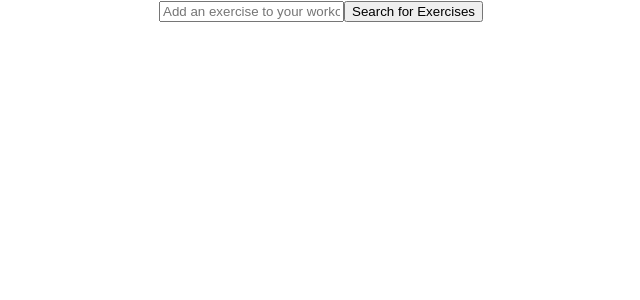
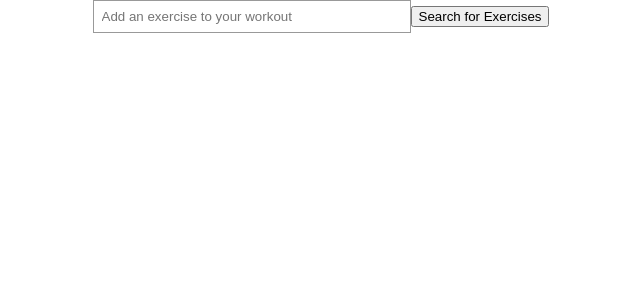
Before and after one commit to briensthomas/muscle-group-tracker, a React (Create React App) app: page / in a window 1280 px wide. Shown: the top 300 px of the page, without its empty margins (319-959 px from the left). Built offline with nearby package versions, Linux system fonts and the light colour scheme.

Commit message:
autocomplete functions as expected; on selection of a suggestion from the dropdown by clicking or pressing enter, correctly sends that text to the handleSearch function to return the results object.

```diff
--- /dev/null
+++ b/src/Components/ExerciseInput/ExerciseInput.css
@@ -0,0 +1,37 @@
+input {
+    border: 1px solid #999;
+    padding: 8px;
+    width: 300px;
+}
+
+.no-autocomplete {
+    color: #999;
+    padding: 8px;
+}
+
+.autocomplete {
+    border: 1px solid #999;
+    border-top-width: 0;
+    list-style: none;
+    margin-top: 0;
+    max-height: 140px;
+    overflow-y: auto;
+    padding-left: 0;
+    width: calc(300px + 1rem);
+}
+
+.autocomplete li {
+    padding: 8px;
+    list-style: none;
+}
+
+.autocomplete > .active,
+.autocomplete li:hover {
+    background-color: darkgray;
+    cursor: pointer;
+    font-weight: 700;
+}
+
+.authocomplete li:not(:last-of-type) {
+    border-bottom: 1px solid #999;
+}
--- a/src/Components/ExerciseInput/ExerciseInput.jsx
+++ b/src/Components/ExerciseInput/ExerciseInput.jsx
@@ -1,31 +1,105 @@
 import React, { useEffect, useState } from 'react'
+import './ExerciseInput.css'
 import { useMuscleContext} from '../../Context/MuscleContext.jsx';
 
 export default function ExerciseInput() {
-  const { handleSearchExercises, setExerciseSearch, handleAutoComplete } = useMuscleContext();
-  // This object should go into the Muscle Diagram component
+  const [userInput, setUserInput] = useState('');
+  const [showSuggestions, setShowSuggestions] = useState(false);
+  const [filtered, setFiltered] = useState([]);
+  const [active, setActive] = useState(0);
 
+  const { handleSearchExercises, exerciseSearch, setExerciseSearch, muscleGroups } = useMuscleContext();
 
-  useEffect(() => {
+  const suggestions = Object.keys(muscleGroups);
+  // console.log('suggestions', suggestions);
 
-  }, [])
+  function handleAutoComplete(e) {
+    const userInput = e.currentTarget.value;
+    const newFilteredSuggestions = suggestions.filter(
+      suggestion =>
+        suggestion.toLowerCase().indexOf(userInput.toLowerCase()) >= 0
+    );
+      setActive(0);
+      setFiltered(newFilteredSuggestions);
+      setShowSuggestions(true);
+      setUserInput(e.currentTarget.value)
+  console.log('userInput', userInput);
+    // setExerciseSearch(e.currentTarget.value);
+  }
 
+  async function onClick(e) {
+    // reset state to remove the list of suggestions
+    setActive(0);
+    setFiltered([]);
+    setShowSuggestions(false);
+    // fill the input with the selected suggestion
+    setUserInput(e.currentTarget.innerText);
+    // set the state we use for searching with the full name from the suggestion
+    setExerciseSearch(e.currentTarget.innerText);
+    // search for exercises that target the selected muscle
+    handleSearchExercises(exerciseSearch);
+  }
 
+  function onKeyDown(e) {
+    if (e.keyCode === 13) {
+      setActive(0);
+      setUserInput(filtered[active]);
+      setShowSuggestions(false);
+      handleSearchExercises(exerciseSearch)
+    } else if (e.keyCode === 38) {
+      return (active === 0) ? null : setActive(active - 1);
+    } else if (e.keyCode === 40) {
+      return (active - 1 === filtered.length) ? null : setActive(active + 1);
+    }
+  }
+
+  function renderAutoComplete() {
+    if (showSuggestions && userInput) {
+      if (filtered.length) {
+        return (
+          <ul className='autocomplete'>
+            {filtered.map((suggestion, index) => {
+              let className;
+              if (index === active) {
+                className = 'active';
+              }
+              return (
+                <li
+                className={className}
+                key={suggestion}
+                onClick={onClick}>
+                  {suggestion}
+                </li>
+              );
+            })}
+          </ul>
+        );
+      } else {
+        return (
+          <div className='no-autocomplete'>
+            <em>Not found</em>
+          </div>
+        );
+      }
+    }
+    return <></>;
+  }
 
   return (
     <div>
-        <label>
         <input
             type={'text'}
             placeholder={'Add an exercise to your workout'}
-            onChange={(e) => setExerciseSearch(e.target.value)}
+            onChange={handleAutoComplete}
+            value={userInput}
+            onKeyDown={onKeyDown}
             />
             {/* There should be a button here to take the user's input and add it to the list of exercises, passed up through Context to the ExerciseList sibling */}
             <button
             onClick={handleSearchExercises}>
               Search for Exercises
             </button>
-        </label>
+            {renderAutoComplete()}
 
     </div>
   )
--- a/src/Context/MuscleContext.jsx
+++ b/src/Context/MuscleContext.jsx
@@ -25,9 +25,6 @@ export default function MuscleProvider({ children }) {
 
     //   console.log('muscleGroups[15]', muscleGroups[])
 
-    async function handleAutoComplete() {
-
-    }
 
     async function handleSearchExercises(e) {
         console.log('exerciseSearch', exerciseSearch)
@@ -35,15 +32,16 @@ export default function MuscleProvider({ children }) {
         console.log('objectValue', objectValue)
         // 1) Take the user's input
         // 2) compare it to the list of items in the muscleGroups Object and access that key
-
-        // 3) place the value of that corresponding object into the fetch function
+        // 3) Add the
+        // 4) place the value of that corresponding object into the fetch function
         const results = await getExerciseByMuscle(objectValue);
         console.log('results', results);
       }
 
     const value = {
         exerciseSearch, setExerciseSearch,
-        handleAutoComplete, handleSearchExercises,
+        handleSearchExercises,
+        muscleGroups,
     };
 
     return <MuscleContext.Provider value={value}>
```
